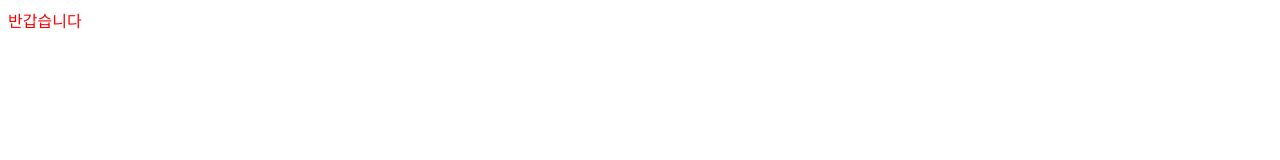
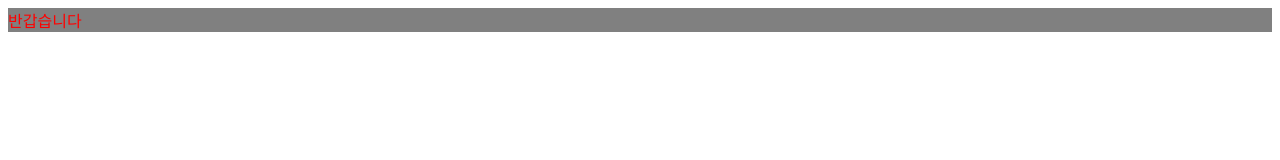
Before and after one commit to a029/conflict, a plain HTML site: page index.html in a window 1280 px wide. In both pictures the pointer is over the element "반갑습니다". Drawn offline with Linux system fonts and the light colour scheme.

Commit message:
button things

```diff
--- a/index.html
+++ b/index.html
@@ -7,6 +7,10 @@
 .textRed{
 	color : red;
 }
+.textRed:hover{
+	cursor : pointer;
+	background-color : gray;
+}
 </style>
 </head>
 <body>
```
